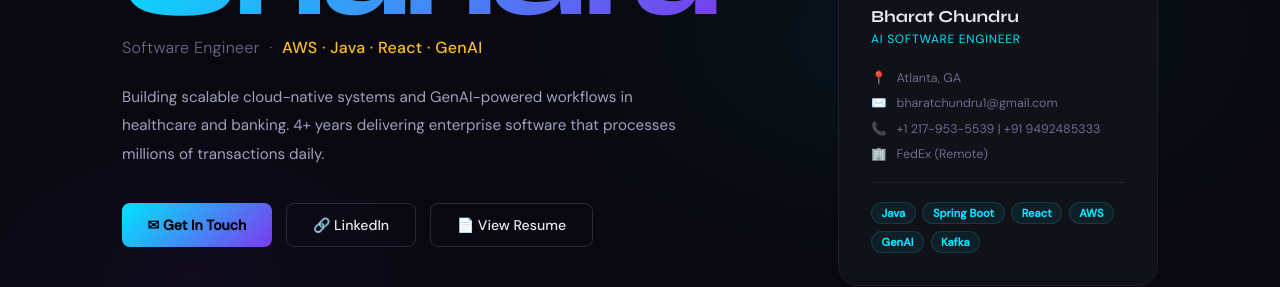
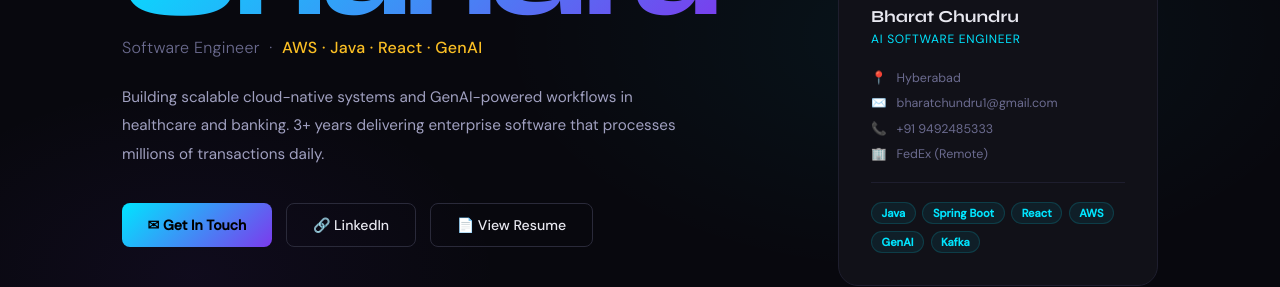
Before and after one commit to bharat-0099/bharat-portfolio, a React (Create React App) app: page / in a window 1280 px wide. Shown: the part 364-651 px from the top of the page. Built offline with nearby package versions, Linux system fonts and the light colour scheme.

Commit message:
UPdated exp

```diff
--- a/src/App.js
+++ b/src/App.js
@@ -8,7 +8,7 @@ import RESUME_PDF from "./assets/Resume.pdf";
 const NAV = ["About", "Experience", "Skills", "Projects", "Startup", "Education", "Connect"];
 
 const STATS = [
-  { num: "4+", label: "Years Exp." },
+  { num: "3+", label: "Years Exp." },
   { num: "Tech Builder", label: "Tech" },
 
 ];
@@ -327,7 +327,7 @@ function Hero({ onResumeOpen }) {
               Software Engineer &nbsp;·&nbsp; <span style={{ color: "#fbbf24", fontWeight: 500 }}>AWS · Java · React · GenAI</span>
             </p>
             <p style={{ ...anim(0.42), fontSize: "0.95rem", color: "#a0a0c0", lineHeight: 1.85, maxWidth: 560, marginBottom: "2.2rem" }}>
-              Building scalable cloud-native systems and GenAI-powered workflows in healthcare and banking. 4+ years delivering enterprise software that processes millions of transactions daily.
+              Building scalable cloud-native systems and GenAI-powered workflows in healthcare and banking. 3+ years delivering enterprise software that processes millions of transactions daily.
             </p>
             <div style={{ ...anim(0.52), display: "flex", gap: "0.9rem", flexWrap: "wrap" }}>
               <a href="#connect" onClick={e => { e.preventDefault(); document.getElementById("connect")?.scrollIntoView({ behavior: "smooth" }); }}
@@ -368,7 +368,7 @@ function Hero({ onResumeOpen }) {
             </div>
             <h3 style={{ fontFamily: "'Syne',sans-serif", fontSize: "1.05rem", fontWeight: 700, marginBottom: "0.25rem" }}>Bharat Chundru</h3>
             <p style={{ fontSize: "0.75rem", color: "#00e5ff", textTransform: "uppercase", letterSpacing: "0.06em", marginBottom: "1.4rem" }}>AI Software Engineer</p>
-            {[["📍", "Atlanta, GA"], ["✉️", "bharatchundru1@gmail.com"], ["📞", "+1 217-953-5539 | +91 9492485333"], ["🏢", "FedEx (Remote)"]].map(([icon, val]) => (
+            {[["📍", "Hyberabad"], ["✉️", "bharatchundru1@gmail.com"], ["📞", " +91 9492485333"], ["🏢", "FedEx (Remote)"]].map(([icon, val]) => (
               <div key={val} style={{ display: "flex", alignItems: "center", gap: "0.6rem", fontSize: "0.78rem", color: "#6b6b8f", marginBottom: "0.6rem" }}>
                 <span style={{ color: "#00e5ff", width: 16 }}>{icon}</span>{val}
               </div>
@@ -1070,8 +1070,8 @@ function Connect() {
   const links = [
     { icon: "🔗", label: "LinkedIn", value: "in/bharatchundru", href: "https://www.linkedin.com/in/bharatchundru", bg: "rgba(10,102,194,0.15)" },
     { icon: "✉️", label: "Email", value: "bharatchundru1@gmail.com", href: "mailto:bharatchundru1@gmail.com", bg: "rgba(0,229,255,0.08)" },
-    { icon: "📞", label: "Phone", value: "+1 217-953-5539 | +91 9492485333", href: "tel:+12179535539", bg: "rgba(34,197,94,0.08)" },
-    { icon: "📍", label: "Location", value: "Atlanta, GA", href: null, bg: "rgba(245,158,11,0.08)" },
+    { icon: "📞", label: "Phone", value: "+91 9492485333", href: "tel:+12179535539", bg: "rgba(34,197,94,0.08)" },
+    { icon: "📍", label: "Location", value: "Hyderabad", href: null, bg: "rgba(245,158,11,0.08)" },
   ];
 
   const [form, setForm] = useState({ name: "", email: "", message: "" });
@@ -1287,7 +1287,7 @@ function Connect() {
 function Footer() {
   return (
     <footer style={{ borderTop: "1px solid #1e1e2e", padding: "1.8rem", textAlign: "center", fontSize: "0.78rem", color: "#6b6b8f" }}>
-      Built with ♥ &nbsp;·&nbsp; <span style={{ color: "#00e5ff" }}>Bharat Chundru</span> &nbsp;·&nbsp; Software Engineer &nbsp;·&nbsp; Atlanta, GA
+      Built with ♥ &nbsp;·&nbsp; <span style={{ color: "#00e5ff" }}>Bharat Chundru</span> &nbsp;·&nbsp; Software Engineer &nbsp;·&nbsp; Hyberabad
     </footer>
   );
 }
```
